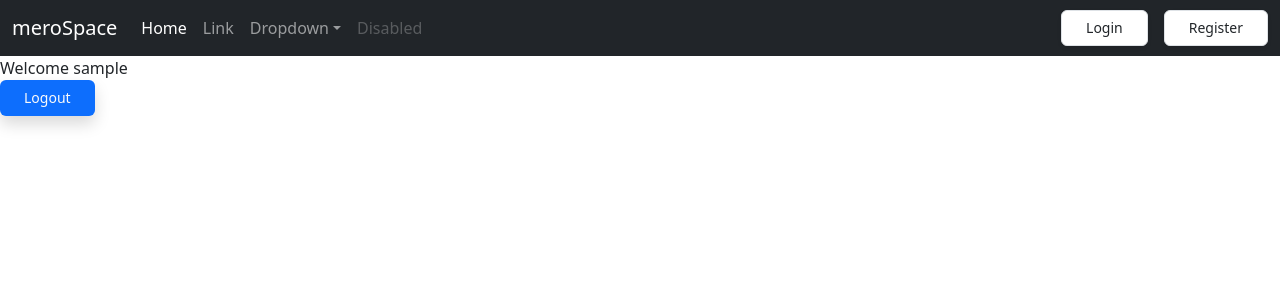
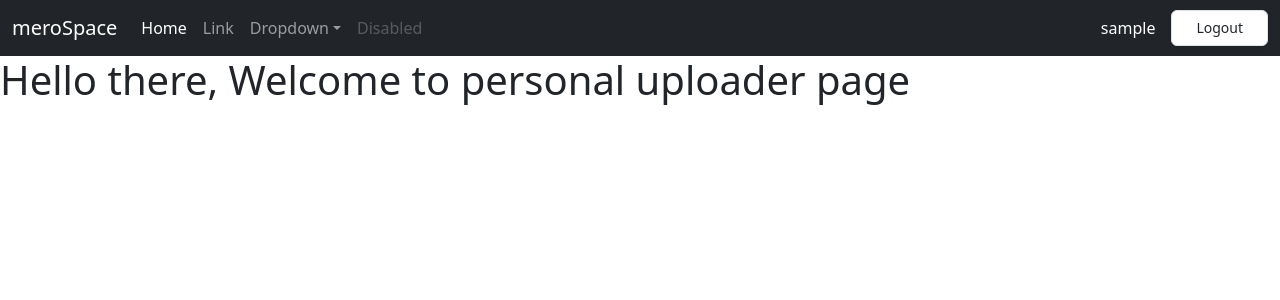
Before and after one commit to khemrajshrestha471/meroSpace, a Next.js app in the folder frontend/: page /dashboard-uploader in a window 1280 px wide. Shown: the top 300 px of the page. Built offline with nearby package versions, Linux system fonts and the light colour scheme; sample sign-in values are in the browser's storage.

Commit message:
dynamic navbar implemented with username and logout button based on user loggedin status

```diff
--- a/frontend/src/app/dashboard-uploader/page.tsx
+++ b/frontend/src/app/dashboard-uploader/page.tsx
@@ -1,12 +1,20 @@
 "use client";
 
-import { Button } from "@/components/ui/button";
 import { useRouter } from "next/navigation";
-import React, { useEffect, useState } from "react";
+import React, { useEffect } from "react";
 
 const page = () => {
+  useEffect(() => {
+    const isFirstRender = localStorage.getItem("firstRender");
+    if (isFirstRender) {
+      // Refresh the page
+      window.location.reload();
+
+      // Remove the flag to prevent future refreshes
+      localStorage.removeItem("firstRender");
+    }
+  }, []);
   const router = useRouter();
-  const [username, setUsername] = useState("");
 
   // Check if the user is authenticated
   useEffect(() => {
@@ -14,56 +22,13 @@ const page = () => {
 
     if (!token) {
       router.push("/login-as-uploader");
-    } else {
-      const decodedToken = decodeToken(token);
-      if (decodedToken) {
-        setUsername(decodedToken.username);
-      } else {
-        router.push("/login-as-uploader");
-      }
     }
   }, [router]);
 
-    // Decode JWT token
-    const decodeToken = (token: string) => {
-      try {
-        const base64Url = token.split(".")[1];
-        const base64 = base64Url.replace(/-/g, "+").replace(/_/g, "/");
-        const jsonPayload = decodeURIComponent(
-          atob(base64)
-            .split("")
-            .map((c) => "%" + ("00" + c.charCodeAt(0).toString(16)).slice(-2))
-            .join("")
-        );
-        return JSON.parse(jsonPayload);
-      } catch (error) {
-        console.error("Invalid token:", error);
-        return null;
-      }
-    };
-
-  const handleLogOut = async () => {
-    try {
-      const response = await fetch("http://localhost:4000/logout-as-uploader", {
-        method: "POST",
-        credentials: "include",
-      });
-
-      if (response.ok) {
-        localStorage.removeItem("token");
-        router.push("/login-as-uploader");
-      } else {
-        console.error("Logout failed");
-      }
-    } catch (error) {
-      console.error("An error occurred during logout:", error);
-    }
-  };
 
   return (
     <>
-      <div>Welcome {username || "Loading..."}</div>
-      <Button onClick={handleLogOut}>Logout</Button>
+    <h1>Hello there, Welcome to personal uploader page</h1>
     </>
   );
 };
--- a/frontend/src/app/login-as-uploader/page.tsx
+++ b/frontend/src/app/login-as-uploader/page.tsx
@@ -34,6 +34,7 @@ const page = () => {
     // Check if token exists in localStorage
     const token = localStorage.getItem("token");
     if (token) {
+      localStorage.setItem("firstRender", "true");
       // Redirect to dashboard if token exists
       router.push("/dashboard-uploader");
     }
@@ -84,6 +85,7 @@ const page = () => {
         if (data.token) {
           // Save the token in localStorage
           localStorage.setItem("token", data.token);
+          localStorage.setItem("firstRender", "true");
           router.push("/dashboard-uploader");
         } else {
           alert("Login Failed");
--- a/frontend/src/components/Navbar.tsx
+++ b/frontend/src/components/Navbar.tsx
@@ -2,6 +2,7 @@
 
 import "../../node_modules/bootstrap/dist/css/bootstrap.min.css";
 import "../../node_modules/bootstrap/dist/js/bootstrap.bundle.min.js";
+import { useRouter } from "next/navigation";
 import { Button } from "@/components/ui/button";
 import {
   DropdownMenu,
@@ -11,11 +12,64 @@ import {
   DropdownMenuTrigger,
 } from "@/components/ui/dropdown-menu";
 import Link from "next/link";
+import { useEffect, useState } from "react";
 
 import { ImUpload } from "react-icons/im";
 import { TbMapSearch } from "react-icons/tb";
 
 const Navbar = () => {
+  const router = useRouter();
+  const [isLoginRegister, setIsLoginRegister] = useState(false);
+  const [username, setUsername] = useState("");
+  useEffect(() => {
+    const token = localStorage.getItem("token");
+    if (token) {
+      setIsLoginRegister(true);
+      const decodedToken = decodeToken(token);
+      if (decodedToken) {
+        setUsername(decodedToken.username);
+      }
+    } else {
+      return;
+    }
+  }, []);
+
+  const decodeToken = (token: string) => {
+    try {
+      const base64Url = token.split(".")[1];
+      const base64 = base64Url.replace(/-/g, "+").replace(/_/g, "/");
+      const jsonPayload = decodeURIComponent(
+        atob(base64)
+          .split("")
+          .map((c) => "%" + ("00" + c.charCodeAt(0).toString(16)).slice(-2))
+          .join("")
+      );
+      return JSON.parse(jsonPayload);
+    } catch (error) {
+      console.error("Invalid token:", error);
+      return null;
+    }
+  };
+
+  const handleLogOut = async () => {
+    try {
+      const response = await fetch("http://localhost:4000/logout-as-uploader", {
+        method: "POST",
+        credentials: "include",
+      });
+
+      if (response.ok) {
+        localStorage.removeItem("token");
+        router.push("/login-as-uploader");
+      } else {
+        console.error("Logout failed");
+      }
+    } catch (error) {
+      console.error("An error occurred during logout:", error);
+    }
+    setIsLoginRegister(false);
+  };
+
   return (
     <>
       <nav className="navbar navbar-expand-lg bg-dark navbar-dark">
@@ -83,6 +137,8 @@ const Navbar = () => {
                 </a>
               </li>
             </ul>
+
+            {!isLoginRegister ? (
               <div className="flex space-x-4">
                 <DropdownMenu>
                   <DropdownMenuTrigger asChild>
@@ -108,7 +164,9 @@ const Navbar = () => {
                         <DropdownMenuItem>
                           <TbMapSearch className="mr-2 h-4 w-4" />
 
-                        <span className="cursor-pointer">Login as Seeker</span>
+                          <span className="cursor-pointer">
+                            Login as Seeker
+                          </span>
                         </DropdownMenuItem>
                       </Link>
                     </DropdownMenuGroup>
@@ -149,6 +207,16 @@ const Navbar = () => {
                   </DropdownMenuContent>
                 </DropdownMenu>
               </div>
+            ) : (
+              <div className="flex space-x-4 items-center">
+                <Link href="/dashboard-uploader" className="text-white no-underline">
+                  {username || "Loading..."}
+                </Link>
+                <Button variant="outline" onClick={handleLogOut}>
+                Logout
+              </Button>
+              </div>
+            )}
           </div>
         </div>
       </nav>
```
Lines whose indentation alone changed are shown as unchanged.
